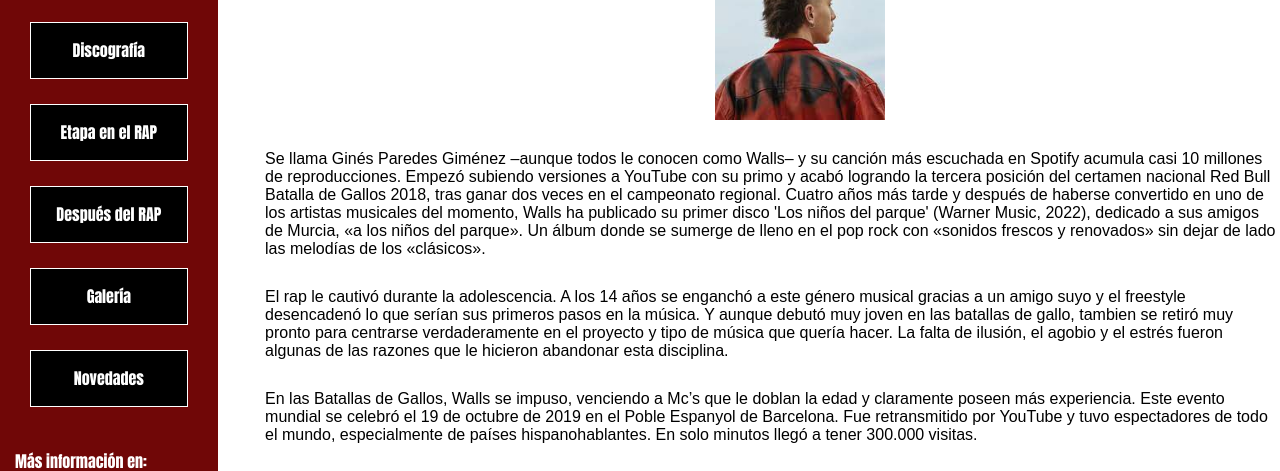
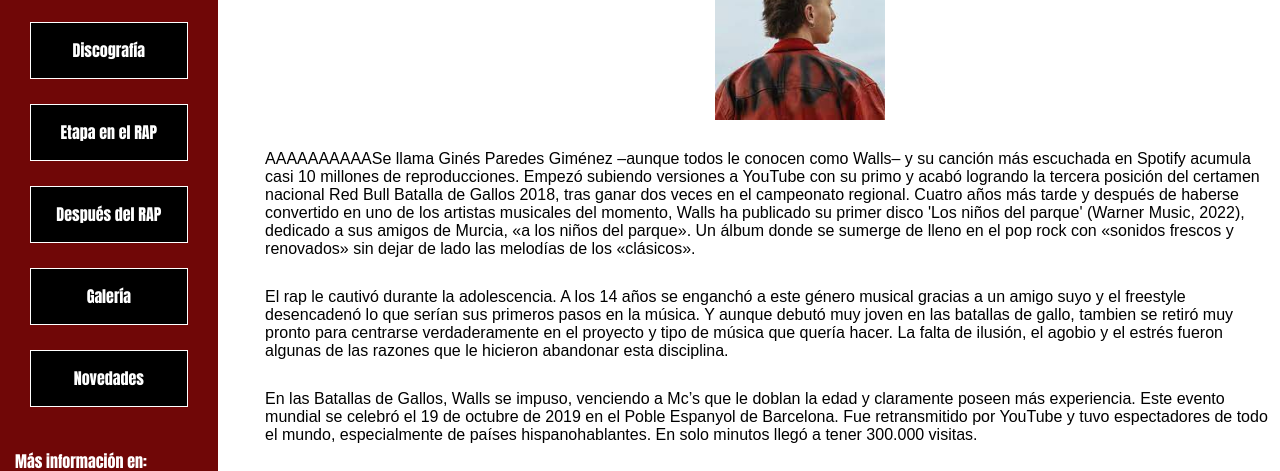
Before and after one commit to daviddiazsuazo/daviddiazsuazo.github.io, a plain HTML site: page biografia.html in a window 1280 px wide. Shown: the part 292-763 px from the top of the page. Drawn offline with Linux system fonts and the light colour scheme.

Commit message:
Update biografia.html

```diff
--- a/biografia.html
+++ b/biografia.html
@@ -57,7 +57,7 @@
     <div id="videoinicio">
         <h1>Biografía</h1><br></br>
         <img id="fotobio" src="./IMG/wallsbiografia.jpg" alt="Foto de Walls">
-        <p>Se llama Ginés Paredes Giménez –aunque todos le conocen como Walls– y su canción más escuchada en Spotify acumula casi 10 millones de reproducciones. Empezó subiendo versiones a YouTube con su primo y acabó logrando la tercera posición del certamen nacional Red Bull Batalla de Gallos 2018, tras ganar dos veces en el campeonato regional. Cuatro años más tarde y después de haberse convertido en uno de los artistas musicales del momento, Walls ha publicado su primer disco 'Los niños del parque' (Warner Music, 2022), dedicado a sus amigos de Murcia, «a los niños del parque». Un álbum donde se sumerge de lleno en el pop rock con «sonidos frescos y renovados» sin dejar de lado las melodías de los «clásicos».</p>
+        <p>AAAAAAAAAASe llama Ginés Paredes Giménez –aunque todos le conocen como Walls– y su canción más escuchada en Spotify acumula casi 10 millones de reproducciones. Empezó subiendo versiones a YouTube con su primo y acabó logrando la tercera posición del certamen nacional Red Bull Batalla de Gallos 2018, tras ganar dos veces en el campeonato regional. Cuatro años más tarde y después de haberse convertido en uno de los artistas musicales del momento, Walls ha publicado su primer disco 'Los niños del parque' (Warner Music, 2022), dedicado a sus amigos de Murcia, «a los niños del parque». Un álbum donde se sumerge de lleno en el pop rock con «sonidos frescos y renovados» sin dejar de lado las melodías de los «clásicos».</p>
         <p>El rap le cautivó durante la adolescencia. A los 14 años se enganchó a este género musical gracias a un amigo suyo y el freestyle desencadenó lo que serían sus primeros pasos en la música. Y aunque debutó muy joven en las batallas de gallo, tambien se retiró muy pronto para centrarse verdaderamente en el proyecto y tipo de música que quería hacer. La falta de ilusión, el agobio y el estrés fueron algunas de las razones que le hicieron abandonar esta disciplina.</p>
         <p>En las Batallas de Gallos, Walls se impuso, venciendo a Mc’s que le doblan la edad y claramente poseen más experiencia. Este evento mundial se celebró el 19 de octubre de 2019 en el Poble Espanyol de Barcelona. Fue retransmitido por YouTube y tuvo espectadores de todo el mundo, especialmente de países hispanohablantes. En solo minutos llegó a tener 300.000 visitas.</p>
         <p>En 2017 el nombre de Walls empezó a sonar con fuerza dentro de la escena del freestyle y de las batallas de gallos y en 2018 se animó a lanzar, de manera profesional, su primer sencillo: ‘Por partes’.  Con este lanzamiento, el artista se iba configurando como uno de los nuevos referentes de la escena del rap y del hip-hop en España. Desde entonces y hasta ahora, el joven ha ido publicando varios singles como ‘En Dos‘, ‘Complicao‘, ‘Malos Hábitos’ o ‘Tan vacío‘, ofreciendo así un aperitivo para todos aquellos que esperaban impacientes el primer disco del murciano.</p>
```
